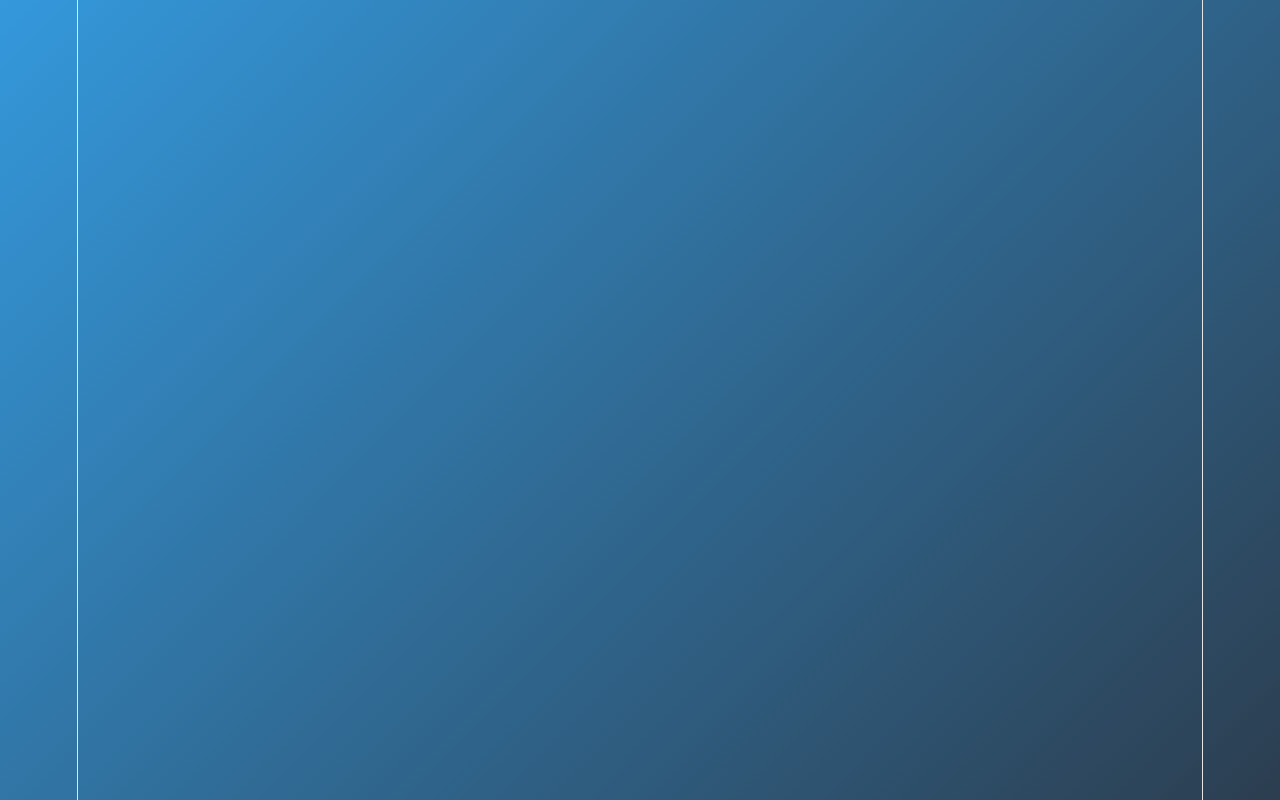
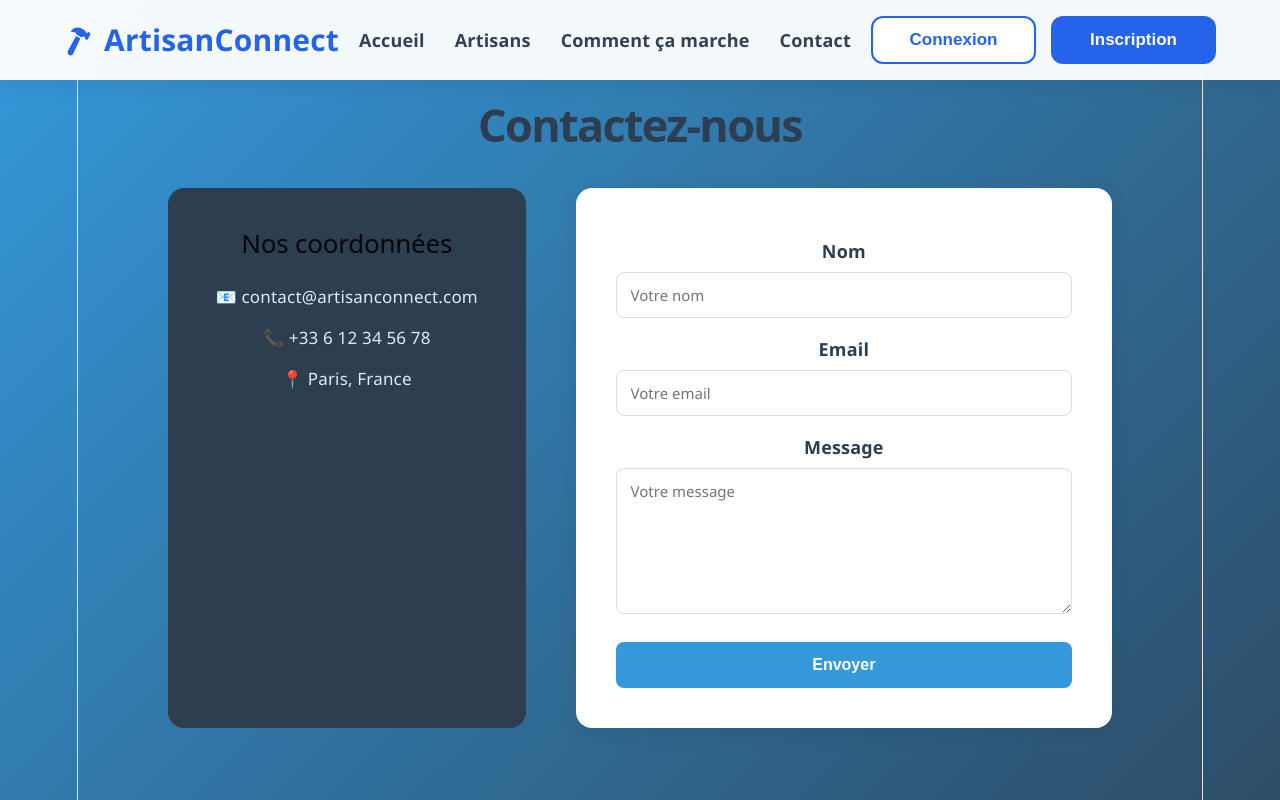
Before and after one commit to tarekdev95/ArtisanConnect, a React (Vite) app in the folder Frontend/: page /contact in a window 1280 px wide. Before the commit this address had no page. Shown: the top 800 px of the page. Built offline with nearby package versions, Linux system fonts and the light colour scheme.

Commit message:
contact form added with Howitworks

```diff
--- a/Frontend/src/App.jsx
+++ b/Frontend/src/App.jsx
@@ -6,6 +6,7 @@ import Login from "./PAGES/Login.jsx";
 import Register from "./PAGES/Register.jsx";
 import Profile from "./PAGES/Profile.jsx";
 import Artisans from "./PAGES/Artisans.jsx";
+import Contact from "./PAGES/Contact.jsx";
 //import Reservation from "./pages/Reservation";
 //import Paiement from "./pages/Paiement";
 //import Facture from "./pages/Facture";
@@ -21,6 +22,7 @@ function App() {
           <Route path="/artisans" element={<Artisans />} />
           <Route path="/profile/:id" element={<Profile />} />
           <Route path="/map" element={<Map />} />
+          <Route path="/contact" element={<Contact />} />
           {/* TODO: activer quand les pages seront créées */}
           {/* <Route path="/reservation/:artisanId" element={<Reservation />} /> */}
           {/* <Route path="/paiement" element={<Paiement />} /> */}
--- /dev/null
+++ b/Frontend/src/PAGES/Contact.jsx
@@ -0,0 +1,82 @@
+import { useState } from "react";
+import Navbar from "../components/Navbar";
+import Footer from "../components/Footer";
+import "../styles/Contact.css";
+
+function Contact() {
+  const [nom, setNom] = useState("");
+  const [email, setEmail] = useState("");
+  const [message, setMessage] = useState("");
+  const [envoye, setEnvoye] = useState(false);
+
+  const handleSubmit = (e) => {
+    e.preventDefault();
+    setEnvoye(true);
+    setNom("");
+    setEmail("");
+    setMessage("");
+  };
+
+  return (
+    <div className="contact-page">
+      <Navbar />
+
+      <section className="contact-section">
+        <h1 className="section-title">Contactez-nous</h1>
+
+        <div className="contact-container">
+          <div className="contact-infos">
+            <h2>Nos coordonnées</h2>
+            <p>📧 contact@artisanconnect.com</p>
+            <p>📞 +33 6 12 34 56 78</p>
+            <p>📍 Paris, France</p>
+          </div>
+
+          <form className="contact-form" onSubmit={handleSubmit}>
+            {envoye && (
+              <p className="contact-success">
+                Votre message a bien été envoyé, merci !
+              </p>
+            )}
+
+            <label htmlFor="nom">Nom</label>
+            <input
+              id="nom"
+              type="text"
+              placeholder="Votre nom"
+              value={nom}
+              onChange={(e) => setNom(e.target.value)}
+              required
+            />
+
+            <label htmlFor="email">Email</label>
+            <input
+              id="email"
+              type="email"
+              placeholder="Votre email"
+              value={email}
+              onChange={(e) => setEmail(e.target.value)}
+              required
+            />
+
+            <label htmlFor="message">Message</label>
+            <textarea
+              id="message"
+              placeholder="Votre message"
+              rows={6}
+              value={message}
+              onChange={(e) => setMessage(e.target.value)}
+              required
+            />
+
+            <button type="submit">Envoyer</button>
+          </form>
+        </div>
+      </section>
+
+      <Footer />
+    </div>
+  );
+}
+
+export default Contact;
--- a/Frontend/src/components/HowItWorks.jsx
+++ b/Frontend/src/components/HowItWorks.jsx
@@ -4,7 +4,7 @@ function HowItWorks() {
 
   return (
 
-    <section className="how-section">
+    <section className="how-section" id="how">
 
       <h2>Comment ça marche ?</h2>
 
--- a/Frontend/src/components/Navbar.jsx
+++ b/Frontend/src/components/Navbar.jsx
@@ -25,7 +25,7 @@ function Navbar() {
         <li><Link to="/">Accueil</Link></li>
         <li><Link to="/artisans">Artisans</Link></li>
         <li><a href="#how">Comment ça marche</a></li>
-        <li><a href="#contact">Contact</a></li>
+        <li><Link to="/contact">Contact</Link></li>
       </ul>
 
       <div className="nav-buttons">
--- /dev/null
+++ b/Frontend/src/styles/Contact.css
@@ -0,0 +1,89 @@
+.contact-section{
+    padding:80px 8%;
+}
+
+.contact-container{
+    display:grid;
+    grid-template-columns:1fr 1.5fr;
+    gap:50px;
+    max-width:1100px;
+    margin:auto;
+}
+
+.contact-infos{
+    background:#2c3e50;
+    color:white;
+    border-radius:16px;
+    padding:40px;
+}
+
+.contact-infos h2{
+    margin-bottom:25px;
+    font-size:26px;
+}
+
+.contact-infos p{
+    margin:15px 0;
+    font-size:17px;
+    color:#dbeafe;
+}
+
+.contact-form{
+    display:flex;
+    flex-direction:column;
+    gap:8px;
+    background:white;
+    border-radius:16px;
+    padding:40px;
+    box-shadow:0 4px 20px rgba(0,0,0,.08);
+}
+
+.contact-form label{
+    font-weight:600;
+    color:#2c3e50;
+    margin-top:10px;
+}
+
+.contact-form input,
+.contact-form textarea{
+    padding:12px 14px;
+    border:1px solid #ddd;
+    border-radius:8px;
+    font-size:15px;
+    resize:vertical;
+}
+
+.contact-form input:focus,
+.contact-form textarea:focus{
+    border-color:#3498db;
+}
+
+.contact-form button{
+    margin-top:20px;
+    padding:14px;
+    background:#3498db;
+    color:white;
+    border-radius:8px;
+    font-size:16px;
+    font-weight:600;
+}
+
+.contact-form button:hover{
+    background:#2980b9;
+}
+
+.contact-success{
+    background:#d1fae5;
+    color:#065f46;
+    padding:12px;
+    border-radius:8px;
+    text-align:center;
+}
+
+@media(max-width:768px){
+
+.contact-container{
+    grid-template-columns:1fr;
+}
+
+}
```
